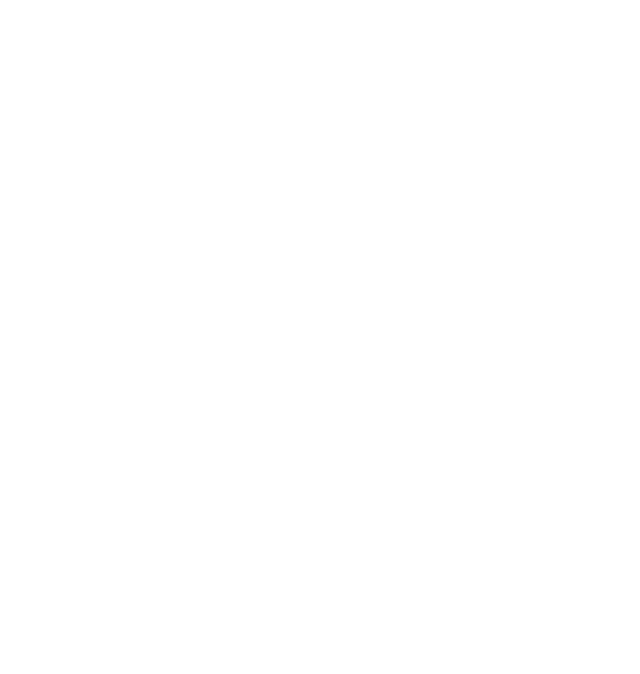
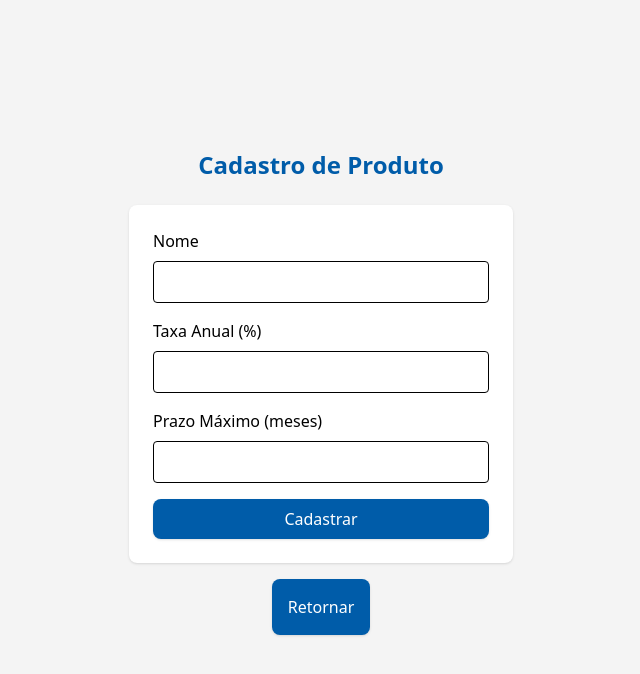
Before and after one commit to CaioVRS21/sicalc-app, an Angular app: page /cadastro-produto in a window 1280 px wide. Before the commit this address led to /. Shown: the top 674 px of the page, without its empty margins (319-959 px from the left). Built offline with nearby package versions, Linux system fonts and the light colour scheme.

Commit message:
Cadastro finalizado e alterações no serice

```diff
--- a/mock/mockDataBase.json
+++ b/mock/mockDataBase.json
@@ -1,22 +1,34 @@
 {
   "produtos": [
     {
-      "id": 1,
+      "id": "1",
       "nome": "Empréstimo Pessoal",
       "taxaAnual": 16.68,
       "prazoMaximoMeses": 12
     },
     {
-      "id": 2,
+      "id": "2",
       "nome": "Crédito Consignado",
       "taxaAnual": 12.5,
       "prazoMaximoMeses": 24
     },
     {
-      "id": 3,
+      "id": "3",
       "nome": "Financiamento Imobiliário",
       "taxaAnual": 9.9,
       "prazoMaximoMeses": 360
+    },
+    {
+      "id": 4,
+      "nome": "NomeTeste1",
+      "taxaAnual": 12,
+      "prazoMaximoMeses": 12
+    },
+    {
+      "id": 5,
+      "nome": "NomeTeste2",
+      "taxaAnual": 13,
+      "prazoMaximoMeses": 21
     }
   ]
 }
--- a/src/app/app.routes.ts
+++ b/src/app/app.routes.ts
@@ -1,9 +1,11 @@
 import { Routes } from '@angular/router';
 import { Home } from './home/home';
 import { Produtos } from './produtos/produtos';
+import { CadastroProduto } from './cadastro-produto/cadastro-produto';
 
 export const routes: Routes = [
     { path: '', component: Home },
     { path: 'home', component: Home },
-    { path: 'produtos', component: Produtos }
+    { path: 'produtos', component: Produtos },
+    { path: 'cadastro-produto', component: CadastroProduto}
 ];
--- a/src/app/cadastro-produto/cadastro-produto.html
+++ b/src/app/cadastro-produto/cadastro-produto.html
@@ -1 +1,25 @@
-<p>cadastro-produto works!</p>
+<div class="flex flex-col items-center justify-center h-screen bg-[#F4f4f4]">
+  <h2 class="text-2xl font-bold mb-6 text-[#005CA9]">Cadastro de Produto</h2>
+  <form #produtoForm="ngForm" (ngSubmit)="onSubmit()"
+        class="flex flex-col w-full max-w-sm bg-white p-6 rounded-lg shadow">
+    <label class="mb-2 font-medium">Nome</label>
+    <input name="nome" [(ngModel)]="produto.nome" required class="mb-4 p-2 border rounded" />
+
+    <label class="mb-2 font-medium">Taxa Anual (%)</label>
+    <input name="taxaAnual" type="number" [(ngModel)]="produto.taxaAnual" required class="mb-4 p-2 border rounded" />
+
+    <label class="mb-2 font-medium">Prazo Máximo (meses)</label>
+    <input name="prazoMaximoMeses" type="number" [(ngModel)]="produto.prazoMaximoMeses" required class="mb-4 p-2 border rounded" />
+
+    <button type="submit"
+            [disabled]="!produtoForm.form.valid"
+            class="w-full px-4 py-2 bg-[#005CA9] text-white rounded-lg shadow hover:bg-[#00457A] transition">
+      Cadastrar
+    </button>
+  </form>
+    <button
+        class="px-4 py-4 mt-4 mb-4 bg-[#005CA9] text-white rounded-lg shadow hover:bg-[#00457A] transition"
+        routerLink="/home">
+        Retornar
+    </button>
+</div>
--- a/src/app/cadastro-produto/cadastro-produto.ts
+++ b/src/app/cadastro-produto/cadastro-produto.ts
@@ -1,11 +1,47 @@
+import { HttpClient } from '@angular/common/http';
 import { Component } from '@angular/core';
+import { FormsModule } from '@angular/forms';
+import { RouterLink } from '@angular/router';
+import { ProdutosService } from '../service/produtos-service';
 
 @Component({
   selector: 'app-cadastro-produto',
-  imports: [],
+  imports: [FormsModule, RouterLink],
   templateUrl: './cadastro-produto.html',
   styleUrl: './cadastro-produto.css'
 })
 export class CadastroProduto {
+  produto = {
+    nome: '',
+    taxaAnual: null,
+    prazoMaximoMeses: null
+  };
 
+  constructor(private produtosService: ProdutosService) {}
+
+  onSubmit() {
+    this.produtosService.listarProdutos().subscribe({
+    next: (produtos) => {
+      const maxId = produtos.length > 0
+        ? Math.max(...produtos.map(p => Number(p.id)))
+        : 0;
+      const novoProduto = {
+        ...this.produto,
+        id: maxId + 1
+      };
+      this.produtosService.cadastrarProduto(novoProduto).subscribe({
+        next: (res) => {
+          console.log('Produto cadastrado:', res);
+          this.produto = { nome: '', taxaAnual: null, prazoMaximoMeses: null };
+        },
+        error: (err) => {
+          console.error('Erro ao cadastrar produto:', err);
+        }
+      });
+    },
+    error: (err) => {
+      console.error('Erro ao buscar produtos:', err);
+    }
+  });
+  }
 }
--- a/src/app/home/home.html
+++ b/src/app/home/home.html
@@ -11,6 +11,7 @@
             Ver Produtos de Crédito Cadastrados
         </button>
         <button
+            routerLink="/cadastro-produto"
             class="w-full px-4 py-4 mt-4 mb-4 bg-[#005CA9] text-white rounded-lg shadow hover:bg-[#00457A] transition"
         >
             Cadastro de Novos Produtos
--- a/src/app/service/produtos-service.ts
+++ b/src/app/service/produtos-service.ts
@@ -6,8 +6,8 @@
 export interface Produto {
   id: number,
   nome: string,
-  taxaAnual: number,
-  prazoMaxMeses: number
+  taxaAnual: null,
+  prazoMaximoMeses: null
 }
 
 @Injectable({
@@ -15,10 +15,19 @@
 })
 export class ProdutosService {
   private apiUrl = `${enviroment.apiUrl}/produtos`
+  // produto = {
+  //   nome: '',
+  //   taxaAnual: null,
+  //   prazoMaximoMeses: null
+  // };
 
   constructor(private http: HttpClient){}
 
   listarProdutos(): Observable<Produto[]>{
     return this.http.get<Produto[]>(this.apiUrl);
   }
+
+  cadastrarProduto(produto: Produto): Observable<Produto> {
+  return this.http.post<Produto>(this.apiUrl, produto);
+  }
 }
```
